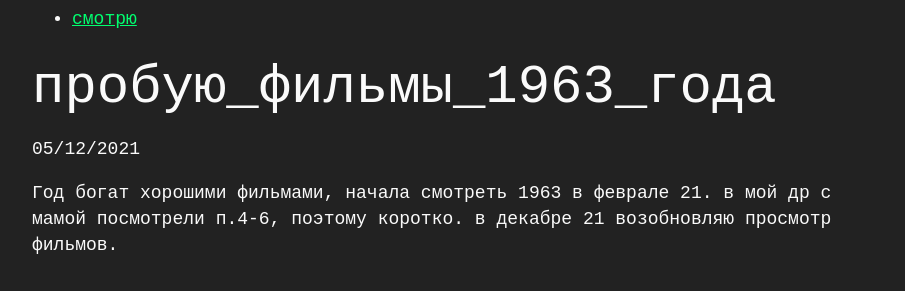
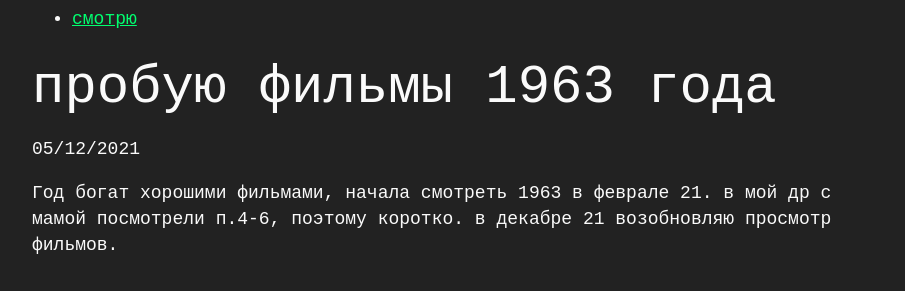
Before and after one commit to vickysled/vickysled.github.io, a Jekyll site: the page built from _posts/2021-12-05-movies1963.md, in a window 1280 px wide and 900 px high. Shown: the part 155-446 px from the top of the window, without its empty margins (176-1081 px from the left). Built offline with Jekyll 4.4.1, drawn with Linux system fonts in a browser that asks for light colours.

```diff
--- a/_posts/2021-12-05-movies1963.md
+++ b/_posts/2021-12-05-movies1963.md
@@ -1,6 +1,6 @@
 ---
 layout: post
-title:  "пробую_фильмы_1963_года"
+title:  "пробую фильмы 1963 года"
 date:   2021-12-05 21:00:00
 tags: смотрю
 ---
```
